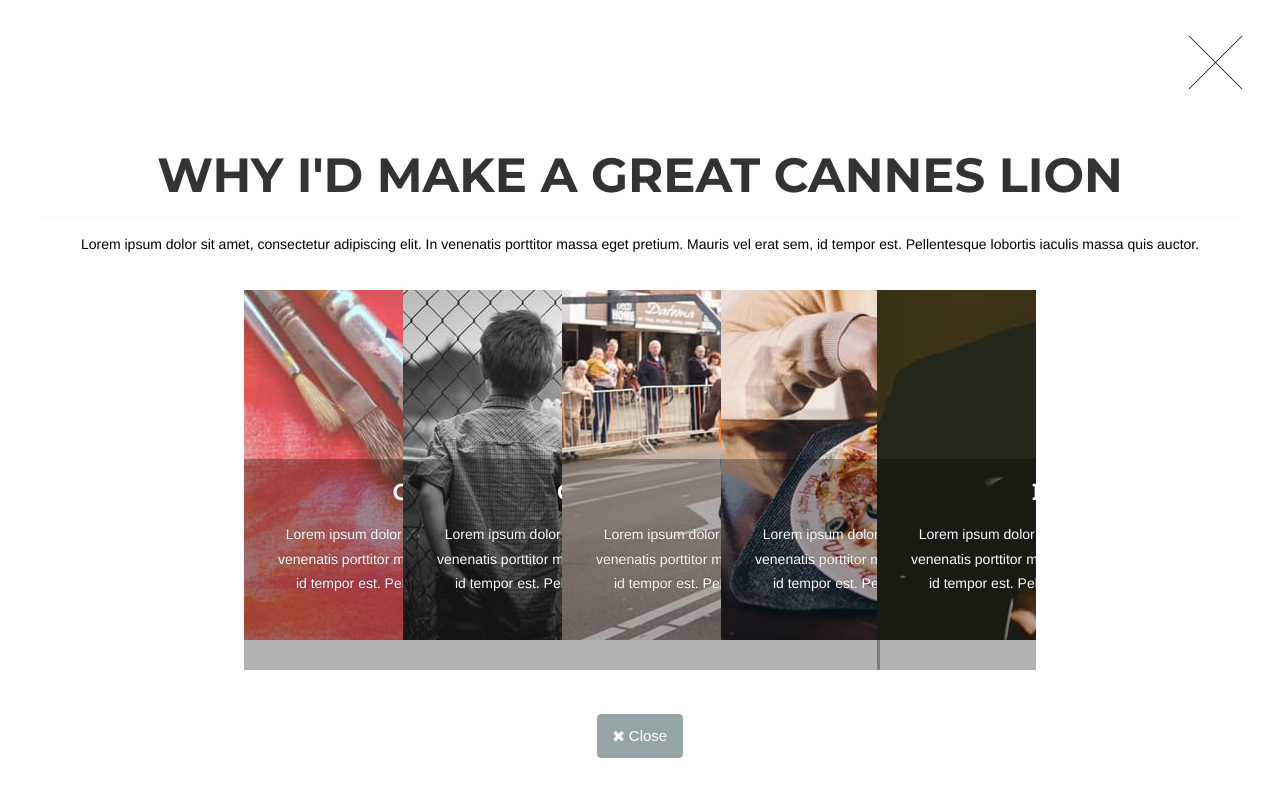
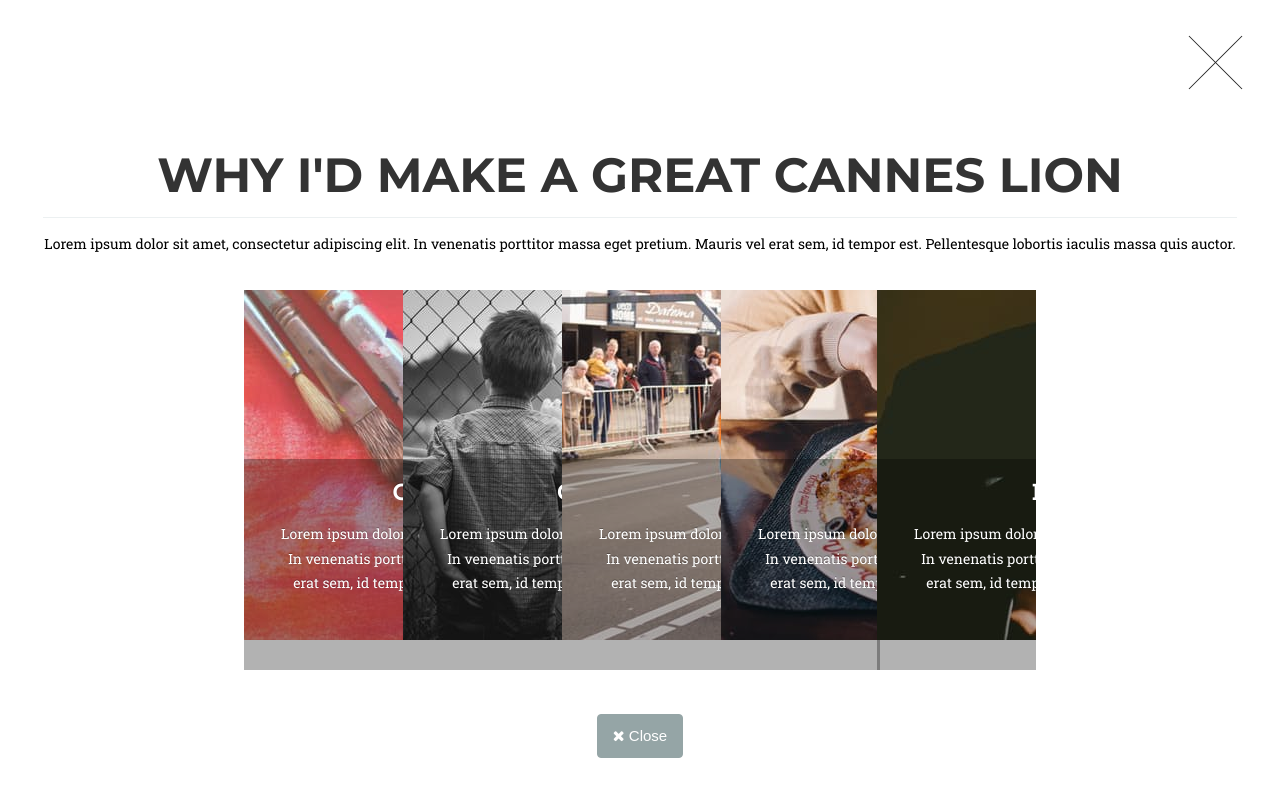
Before and after one commit to canneslionrobg/canneslionrobg.github.io, a Jekyll site: the page cannes_lion.html, which Jekyll copies as it is, in a window 1280 px wide. Shown: the top 797 px of the page. Built offline with Jekyll 4.4.1, drawn with Linux system fonts in a browser that asks for light colours.

Commit message:
minor edits

```diff
--- a/cannes_lion.html
+++ b/cannes_lion.html
@@ -7,6 +7,7 @@
 
 	<link rel="stylesheet" href="/css/font-awesome/css/font-awesome.min.css">
   <link href="https://fonts.googleapis.com/css?family=Montserrat:400,700" rel="stylesheet" type="text/css">
+	<link href='https://fonts.googleapis.com/css?family=Roboto+Slab:400,100,300,700' rel='stylesheet' type='text/css'>
 	<link rel="stylesheet" href="cannes_lion.css" type="text/css" />
 	<script src="https://ajax.googleapis.com/ajax/libs/jquery/1/jquery.min.js"></script>
 	<script src="jquery.flexslider-min.js"></script>
```
